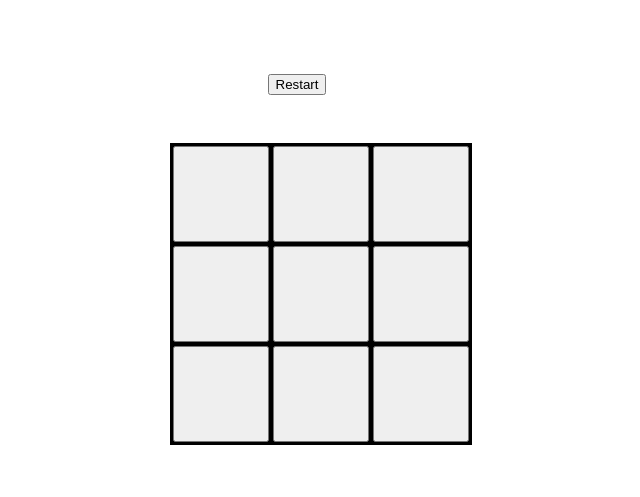
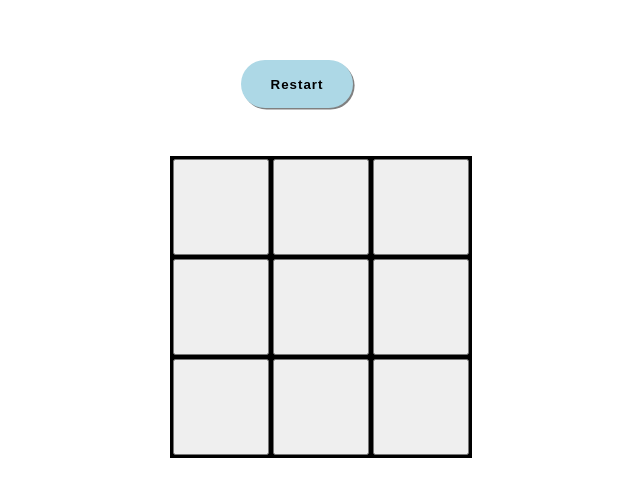
Before and after one commit to Prashant-sharma3012/vanilla-tic-tac-toe, a plain HTML site: page index.html in a window 1280 px wide. Shown: the part 149-646 px from the top of the page, without its empty margins (319-959 px from the left). Drawn offline with Linux system fonts and the light colour scheme.

Commit message:
better styling

```diff
--- a/index.css
+++ b/index.css
@@ -42,3 +42,27 @@
   font-weight: 700;
   font-size: 1.2rem;
 }
+
+.gameButton{
+  background-color: lightblue;
+  border: none;
+  border-radius: 3rem;
+  width: 7rem;
+  height: 3rem;
+  font-weight: 700;
+  letter-spacing: 1px;
+  box-shadow: 0.1rem 0.1rem grey;
+}
+
+.gameButton:focus{
+  outline: none;
+}
+
+.gameButton:active{
+  background-color: pink;
+  box-shadow: none;
+}
+
+.gameButton:hover{
+  cursor: pointer;
+}
```
